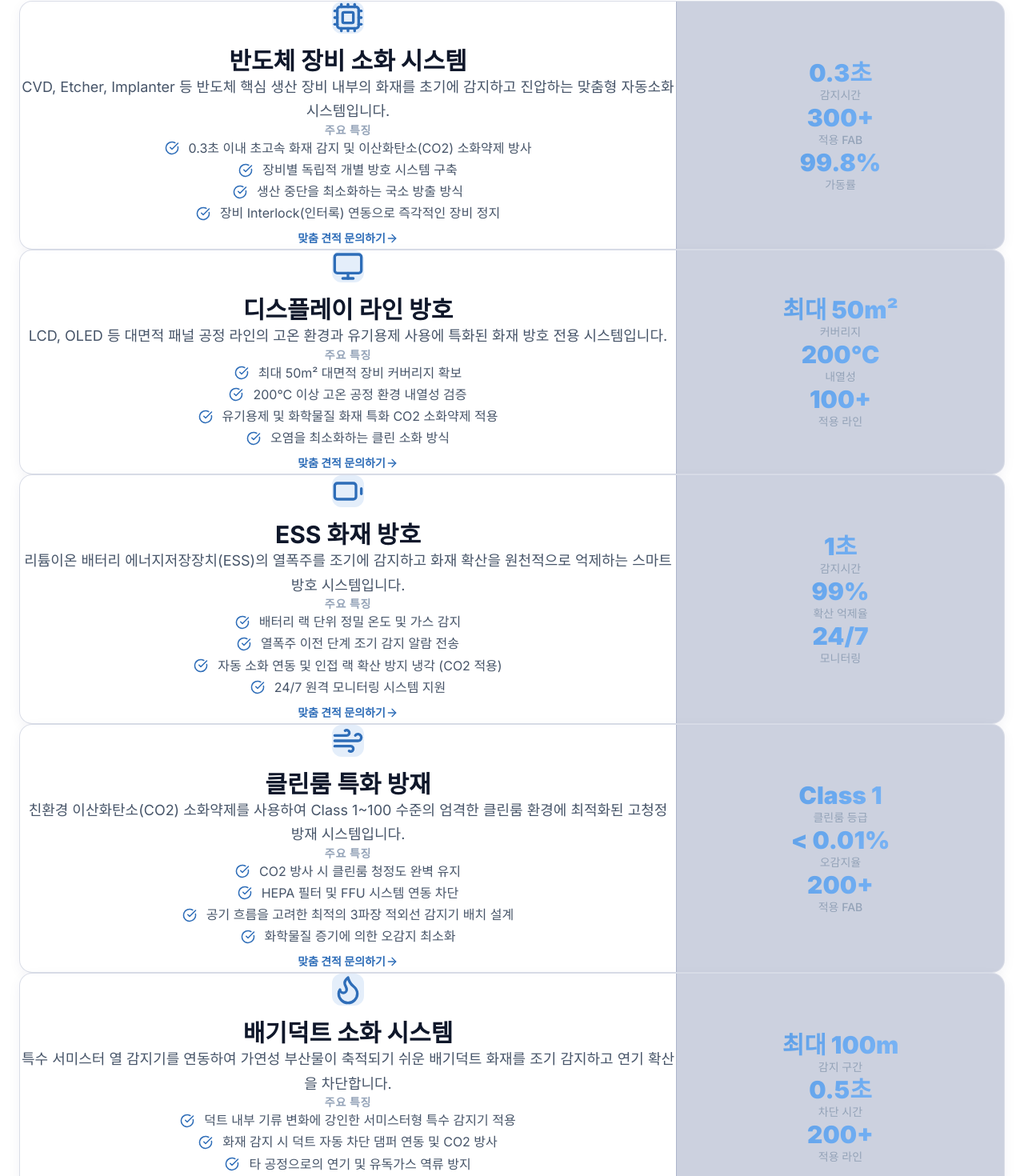
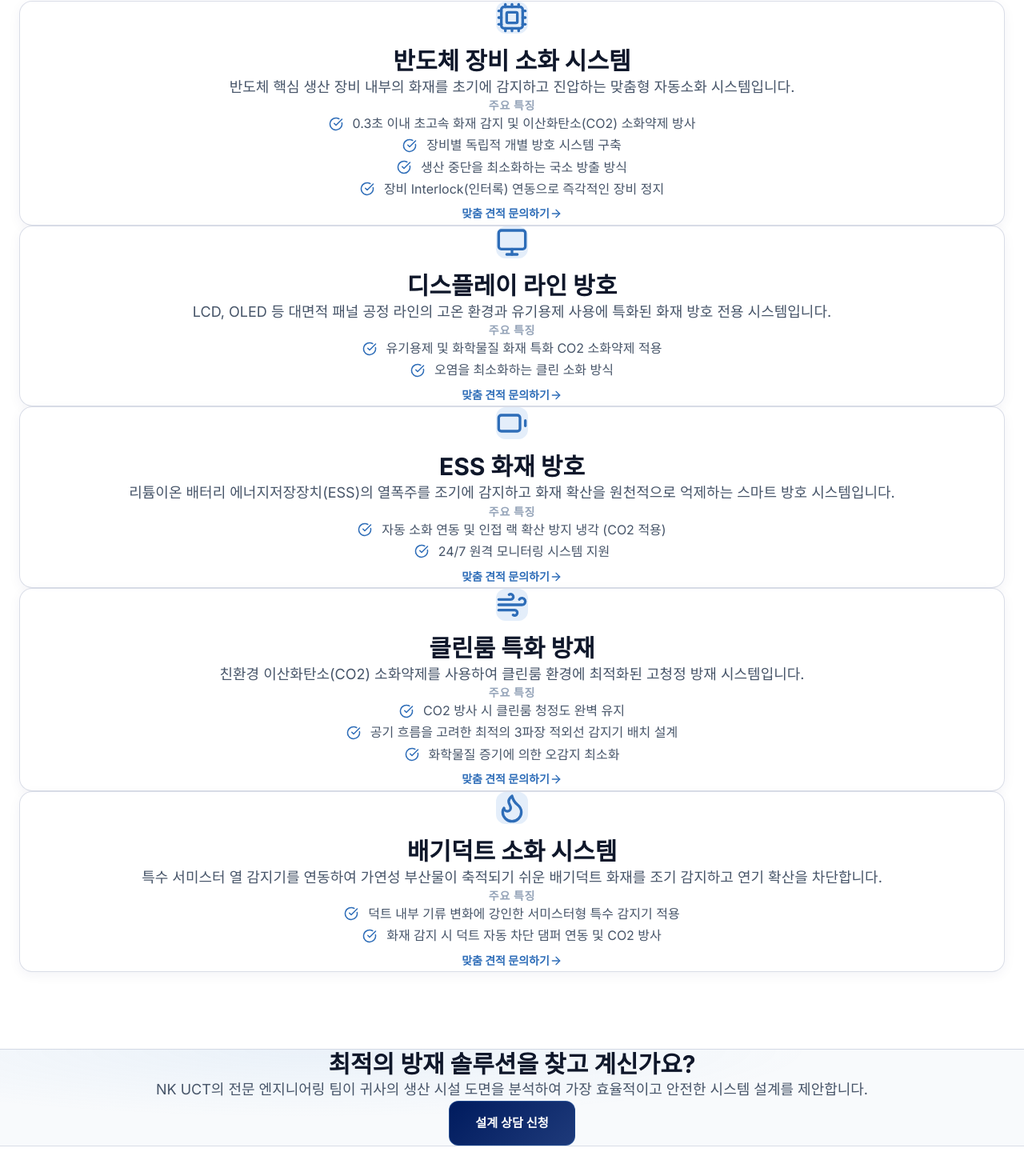
Before and after one commit to Junnn123124/nk-hp, a Next.js app in the folder nkuct-website/: page /solutions in a window 1280 px wide. Shown: the part 339-1809 px from the top of the page at 80% size. Built offline with nearby package versions, Linux system fonts and the light colour scheme.

Commit message:
홈페이지 내용 최종 수정

```diff
--- a/nkuct-website/src/app/company/page.tsx
+++ b/nkuct-website/src/app/company/page.tsx
@@ -24,6 +24,7 @@ export default function Company() {
     { year: '2023.01', title: '반도체 제조설비용 자동소화설비 및 특수가스 솔루션 사업 확장', desc: '' },
     { year: '2025.04', title: '글로벌 반도체·첨단산업 프로젝트 수행 및 전략적 해외 협력 네트워크 강화', desc: '' },
     { year: '2026.06', title: '마이크론(Micron) 싱가포르 방호설비 수출 및 자동소화설비 납품', desc: '' },
+    { year: '2026.07', title: '삼성 오스틴 반도체 공장 수출', desc: '' },
   ];
 
   return (
--- a/nkuct-website/src/app/page.tsx
+++ b/nkuct-website/src/app/page.tsx
@@ -98,7 +98,7 @@ export default function Home() {
             {[
               { icon: <Cpu />, title: '반도체 장비 자동소화설비', desc: '초고속 감지로 고가의 반도체 핵심 장비를 방호하는 자동소화설비입니다.' },
               { icon: <Monitor />, title: '디스플레이 라인 자동소화장치', desc: '대면적 패널 공정 라인의 고온 환경 및 유기용제 취급에 특화된 화재 방호 전용 자동소화장치입니다.' },
-              { icon: <Battery />, title: 'ESS 자동소화장치', desc: '배터리 랙 단위 정밀 감지로 열폭주를 조기에 감지하고 화재 확산을 효과적으로 억제합니다.' },
+              { icon: <Battery />, title: 'ESS 자동소화장치', desc: '정밀 화재 감지로 화재 확산을 효과적으로 억제하고 안전을 보호하는 특화 시스템입니다.' },
               { icon: <Wind />, title: '클린룸 특화 자동소화설비', desc: '이산화탄소(CO2) 소화약제를 적용하여 클린룸 환경에 최적화된 특화 자동소화설비입니다.' },
               { icon: <Flame />, title: '배기덕트 자동소화설비', desc: '특수 서미스터형 열 감지기로 배기덕트 구간의 화재를 조기 감지하고 차단하는 자동소화설비입니다.' },
             ].map((sol, i) => (
--- a/nkuct-website/src/app/references/page.tsx
+++ b/nkuct-website/src/app/references/page.tsx
@@ -1,7 +1,7 @@
 'use client';
 
 import Link from 'next/link';
-import { Building2, Monitor, Globe, MapPin, Award } from 'lucide-react';
+import { Building2, Monitor, Globe, MapPin, Award, Cpu } from 'lucide-react';
 import AnimateOnScroll from '@/components/ui/AnimateOnScroll';
 import CountUp from '@/components/ui/CountUp';
 import SectionHeader from '@/components/ui/SectionHeader';
@@ -11,9 +11,9 @@ export default function References() {
     {
       name: '삼성전자',
       nameEn: 'Samsung Electronics',
-      icon: <Building2 size={32} />,
-      desc: '반도체(DS) 및 디스플레이 사업부 다수 FAB 공정 내 핵심 장비 자동소화 시스템 납품',
-      location: '화성, 평택, 기흥 캠퍼스',
+      icon: <Cpu size={32} />,
+      desc: '미국 오스틴 반도체 공장 내 핵심 장비 자동소화 시스템 납품',
+      location: '미국 텍사스 오스틴 공장',
       stats: [
         { label: 'FAB 수', value: '150+' },
         { label: '납품 시작', value: '2005년' },
@@ -23,7 +23,7 @@ export default function References() {
     {
       name: 'SK하이닉스',
       nameEn: 'SK Hynix',
-      icon: <Building2 size={32} />,
+      icon: <Cpu size={32} />,
       desc: '메모리 반도체 생산 라인 전역에 걸친 고신뢰성 화재 방호 시스템 구축',
       location: '이천, 청주 캠퍼스',
       stats: [
@@ -37,7 +37,7 @@ export default function References() {
       nameEn: 'LG Display',
       icon: <Monitor size={32} />,
       desc: '초대형 LCD 및 OLED 패널 생산라인 내 유기용제 특화 방호 시스템 납품',
-      location: '파주, 구미 캠퍼스',
+      location: '구미 캠퍼스',
       stats: [
         { label: '라인 수', value: '50+' },
         { label: '납품 시작', value: '2010년' },
@@ -47,7 +47,7 @@ export default function References() {
     {
       name: 'BOE Technology',
       nameEn: 'BOE',
-      icon: <Globe size={32} />,
+      icon: <Monitor size={32} />,
       desc: '중국 디스플레이 시장 점유율 1위 기업 생산라인 방호 설비 수출 및 현지 구축',
       location: '중국 내 다수 사업장',
       stats: [
@@ -59,7 +59,7 @@ export default function References() {
     {
       name: 'DB하이텍',
       nameEn: 'DB HiTek',
-      icon: <Building2 size={32} />,
+      icon: <Cpu size={32} />,
       desc: '아날로그 및 파운드리 반도체 특화 FAB 내 고정밀 장비 소화 시스템 납품',
       location: '부천 캠퍼스',
       stats: [
@@ -71,7 +71,7 @@ export default function References() {
     {
       name: '마이크론',
       nameEn: 'Micron',
-      icon: <Globe size={32} />,
+      icon: <Cpu size={32} />,
       desc: '글로벌 주요 반도체 생산 라인 방호 설비 수출 및 현지 구축',
       location: '싱가포르 캠퍼스',
       stats: [
@@ -157,18 +157,6 @@ export default function References() {
                         {client.location}
                       </div>
                     </div>
-
-                    {/* Stats Box */}
-                    <div className="w-full flex items-center justify-center">
-                      <div className="glass-panel w-full max-w-3xl p-6 grid grid-cols-1 sm:grid-cols-3 gap-6 border border-blue-900/40">
-                        {client.stats.map((stat, idx) => (
-                          <div key={idx} className="flex flex-col justify-center items-center text-center border-b sm:border-b-0 sm:border-r last:border-0 pb-4 sm:pb-0" style={{ borderColor: 'var(--nk-border-light)' }}>
-                            <span className="text-sm font-medium mb-1" style={{ color: 'var(--nk-text-muted)' }}>{stat.label}</span>
-                            <span className="text-2xl font-bold text-gradient-warm">{stat.value}</span>
-                          </div>
-                        ))}
-                      </div>
-                    </div>
                   </div>
                 </div>
               </AnimateOnScroll>
--- a/nkuct-website/src/app/solutions/page.tsx
+++ b/nkuct-website/src/app/solutions/page.tsx
@@ -11,7 +11,7 @@ export default function Solutions() {
       id: 'semiconductor',
       icon: <Cpu size={40} />,
       title: '반도체 장비 소화 시스템',
-      desc: 'CVD, Etcher, Implanter 등 반도체 핵심 생산 장비 내부의 화재를 초기에 감지하고 진압하는 맞춤형 자동소화 시스템입니다.',
+      desc: '반도체 핵심 생산 장비 내부의 화재를 초기에 감지하고 진압하는 맞춤형 자동소화 시스템입니다.',
       features: [
         '0.3초 이내 초고속 화재 감지 및 이산화탄소(CO2) 소화약제 방사',
         '장비별 독립적 개별 방호 시스템 구축',
@@ -30,8 +30,6 @@ export default function Solutions() {
       title: '디스플레이 라인 방호',
       desc: 'LCD, OLED 등 대면적 패널 공정 라인의 고온 환경과 유기용제 사용에 특화된 화재 방호 전용 시스템입니다.',
       features: [
-        '최대 50m² 대면적 장비 커버리지 확보',
-        '200°C 이상 고온 공정 환경 내열성 검증',
         '유기용제 및 화학물질 화재 특화 CO2 소화약제 적용',
         '오염을 최소화하는 클린 소화 방식'
       ],
@@ -47,8 +45,6 @@ export default function Solutions() {
       title: 'ESS 화재 방호',
       desc: '리튬이온 배터리 에너지저장장치(ESS)의 열폭주를 조기에 감지하고 화재 확산을 원천적으로 억제하는 스마트 방호 시스템입니다.',
       features: [
-        '배터리 랙 단위 정밀 온도 및 가스 감지',
-        '열폭주 이전 단계 조기 감지 알람 전송',
         '자동 소화 연동 및 인접 랙 확산 방지 냉각 (CO2 적용)',
         '24/7 원격 모니터링 시스템 지원'
       ],
@@ -62,10 +58,9 @@ export default function Solutions() {
       id: 'cleanroom',
       icon: <Wind size={40} />,
       title: '클린룸 특화 방재',
-      desc: '친환경 이산화탄소(CO2) 소화약제를 사용하여 Class 1~100 수준의 엄격한 클린룸 환경에 최적화된 고청정 방재 시스템입니다.',
+      desc: '친환경 이산화탄소(CO2) 소화약제를 사용하여 클린룸 환경에 최적화된 고청정 방재 시스템입니다.',
       features: [
         'CO2 방사 시 클린룸 청정도 완벽 유지',
-        'HEPA 필터 및 FFU 시스템 연동 차단',
         '공기 흐름을 고려한 최적의 3파장 적외선 감지기 배치 설계',
         '화학물질 증기에 의한 오감지 최소화'
       ],
@@ -82,9 +77,7 @@ export default function Solutions() {
       desc: '특수 서미스터 열 감지기를 연동하여 가연성 부산물이 축적되기 쉬운 배기덕트 화재를 조기 감지하고 연기 확산을 차단합니다.',
       features: [
         '덕트 내부 기류 변화에 강인한 서미스터형 특수 감지기 적용',
-        '화재 감지 시 덕트 자동 차단 댐퍼 연동 및 CO2 방사',
-        '타 공정으로의 연기 및 유독가스 역류 방지',
-        '내화학성 특수 코팅 노즐 및 배관 사용'
+        '화재 감지 시 덕트 자동 차단 댐퍼 연동 및 CO2 방사'
       ],
       stats: [
         { label: '감지 구간', value: '최대 100m' },
@@ -119,9 +112,9 @@ export default function Solutions() {
             {solutions.map((solution, index) => (
               <AnimateOnScroll key={solution.id} animation="fade-in-up" delay={index * 100}>
                 <div id={solution.id} className="glass-card overflow-hidden">
-                  <div className="flex flex-col lg:flex-row">
-                    {/* Left content */}
-                    <div className="p-8 md:p-10 lg:w-2/3 flex flex-col items-center text-center">
+                  <div className="flex flex-col">
+                    {/* Full content */}
+                    <div className="p-8 md:p-10 w-full flex flex-col items-center text-center">
                       <div className="flex flex-col items-center gap-4 mb-6">
                         <div className="p-3 rounded-xl" style={{ background: 'rgba(74, 144, 217, 0.15)', color: 'var(--nk-accent)' }}>
                           {solution.icon}
@@ -154,18 +147,6 @@ export default function Solutions() {
                         </Link>
                       </div>
                     </div>
-
-                    {/* Right stats */}
-                    <div className="lg:w-1/3 p-8 border-t lg:border-t-0 lg:border-l flex flex-col justify-center" style={{ borderColor: 'var(--nk-border)', background: 'rgba(0, 27, 94, 0.2)' }}>
-                      <div className="space-y-8">
-                        {solution.stats.map((stat, idx) => (
-                          <div key={idx} className="text-center">
-                            <div className="text-3xl font-black text-gradient mb-1">{stat.value}</div>
-                            <div className="text-sm font-medium" style={{ color: 'var(--nk-text-dim)' }}>{stat.label}</div>
-                          </div>
-                        ))}
-                      </div>
-                    </div>
                   </div>
                 </div>
               </AnimateOnScroll>
```
